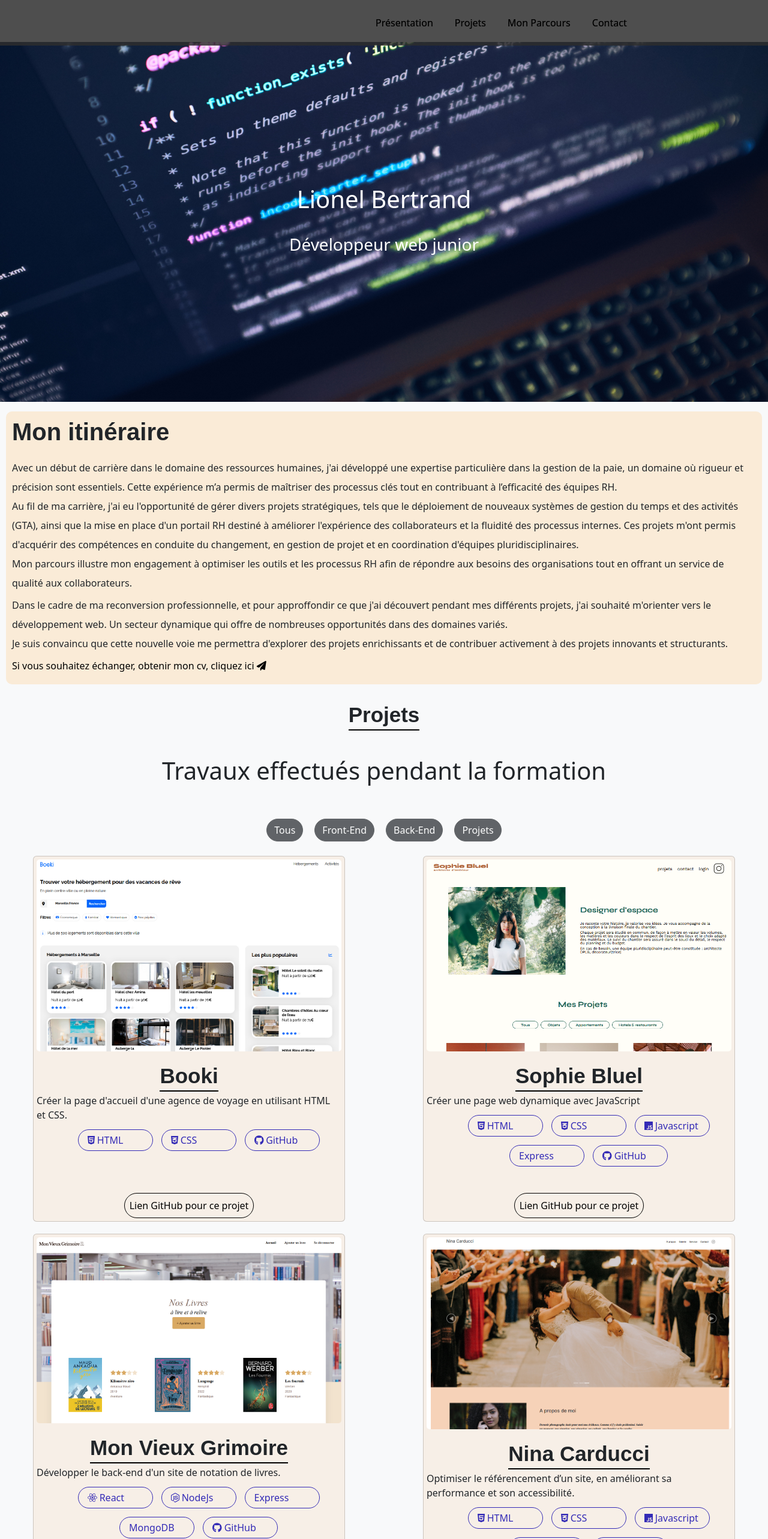
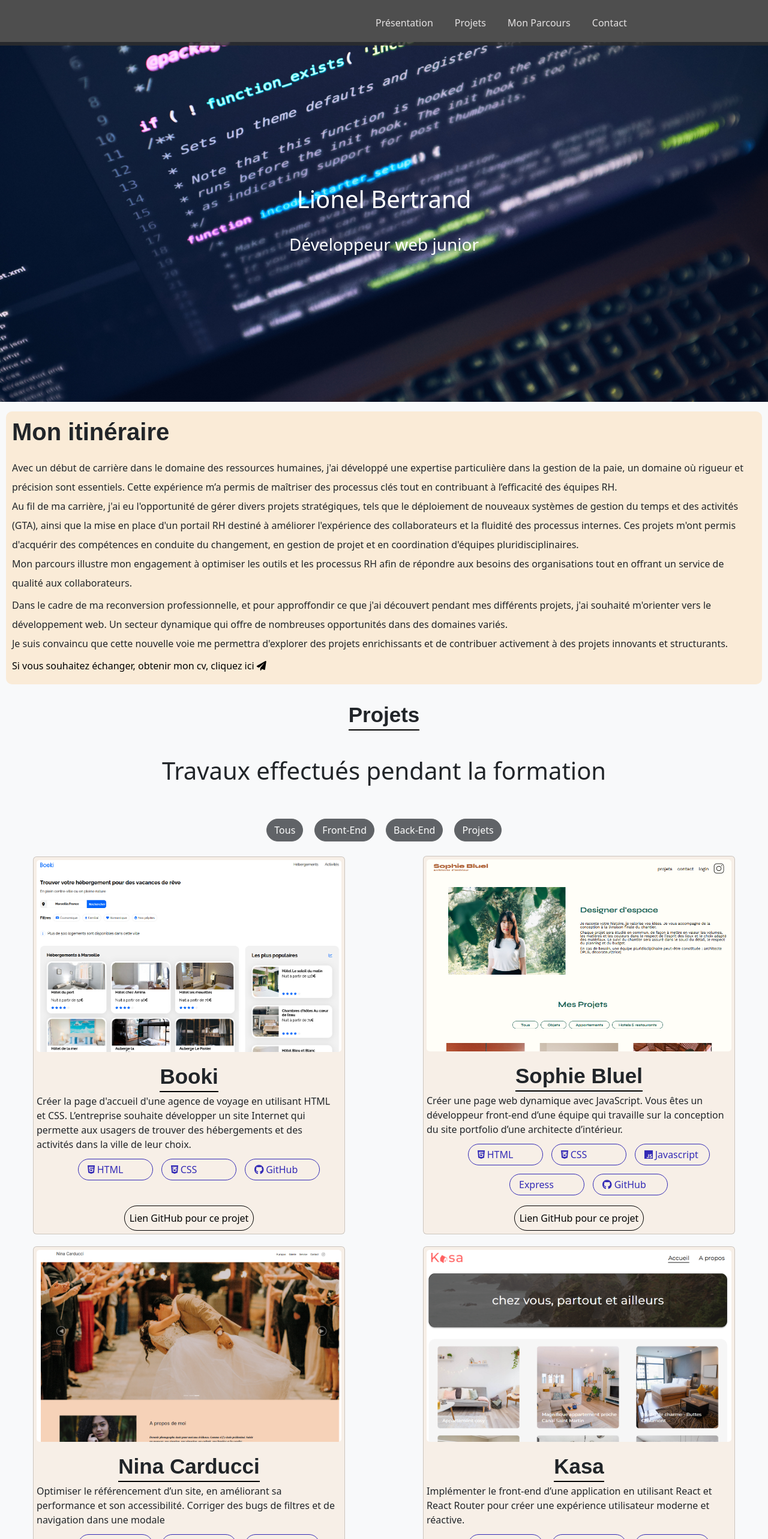
Before and after one commit to Lionel-hub29/Projet-8-Portfolio2, a React (Vite) app: page / in a window 1280 px wide. Shown: the top 2566 px of the page at 60% size. Built offline with nearby package versions, Linux system fonts and the light colour scheme.

Commit message:
correction

```diff
--- a/src/components/header/header.css
+++ b/src/components/header/header.css
@@ -18,7 +18,7 @@
 }
 
 .fixed-header nav ul li a {
-  color: rgb(0, 0, 0);
+  color: rgb(221, 219, 219);
   text-decoration: none;
 }
 
@@ -29,5 +29,49 @@ body {
 }
 
 .nav-link:hover {
-  color: white;
+  color: antiquewhite;
 }
+
+
+/*Menu burger */
+
+.custom-toggler {
+  display: flex;
+  flex-direction: column;
+  justify-content: space-between;
+  width: 30px;
+  height: 22px;
+}
+
+.custom-toggler span {
+  display: block;
+  height: 4px;
+  width: 100%;
+  background-color: black;
+  border-radius: 2px;
+  transition: all 0.3s ease-in-out;
+}
+
+.navbar-toggler.collapsed .custom-toggler span:nth-child(1) {
+  transform: translateY(0) rotate(0);
+}
+
+.navbar-toggler.collapsed .custom-toggler span:nth-child(2) {
+  opacity: 1;
+}
+
+.navbar-toggler.collapsed .custom-toggler span:nth-child(3) {
+  transform: translateY(0) rotate(0);
+}
+
+.navbar-toggler .custom-toggler span:nth-child(1) {
+  transform: translateY(9px) rotate(45deg);
+}
+
+.navbar-toggler .custom-toggler span:nth-child(2) {
+  opacity: 0;
+}
+
+.navbar-toggler .custom-toggler span:nth-child(3) {
+  transform: translateY(-9px) rotate(-45deg);
+}
--- a/src/components/header/header.jsx
+++ b/src/components/header/header.jsx
@@ -1,8 +1,19 @@
 import React from "react";
 import "./header.css";
 import { Link } from "react-router-dom";
+import { useState } from "react";
 
 function Header() {
+  const [isOpen, setIsOpen] = useState(false);
+
+  const toggleMenu = () => {
+    setIsOpen(!isOpen);
+  };
+
+  const handleNavLinkClick = () => {
+    setIsOpen(false); // Ferme le menu après un clic sur un lien
+  };
+
   return (
     <div className="header">
       <div className="fixed-header">
@@ -13,37 +24,58 @@ function Header() {
             <div className="container-fluid">
               {/* Bouton du menu burger */}
               <button
-                className="navbar-toggler"
+                className={`navbar-toggler ${isOpen ? "" : "collapsed"}`}
                 type="button"
-                data-bs-toggle="collapse"
-                data-bs-target="#navbarNav"
-                aria-controls="navbarNav"
-                aria-expanded="false"
+                onClick={toggleMenu}
+                aria-expanded={isOpen}
                 aria-label="Toggle navigation"
               >
-                <span className="navbar-toggler-icon"></span>
+                <div className="custom-toggler">
+                  <span></span>
+                  <span></span>
+                  <span></span>
+                </div>
               </button>
 
               {/* Menu */}
-              <div className="collapse navbar-collapse" id="navbarNav">
+              <div
+                className={`collapse navbar-collapse ${isOpen ? "show" : ""}`}
+                id="navbarNav"
+              >
                 <ul className="navbar-nav">
                   <li className="nav-item">
-                    <Link className="nav-link" to="/#presentation">
+                    <Link
+                      className="nav-link"
+                      to="/#presentation"
+                      onClick={handleNavLinkClick}
+                    >
                       Présentation
                     </Link>
                   </li>
                   <li className="nav-item">
-                    <Link className="nav-link" to="/#projets">
+                    <Link
+                      className="nav-link"
+                      to="/#projets"
+                      onClick={handleNavLinkClick}
+                    >
                       Projets
                     </Link>
                   </li>
                   <li className="nav-item">
-                    <Link className="nav-link" to="/parcours">
+                    <Link
+                      className="nav-link"
+                      to="/parcours"
+                      onClick={handleNavLinkClick}
+                    >
                       Mon Parcours
                     </Link>
                   </li>
                   <li className="nav-item">
-                    <Link className="nav-link" to="/#contact">
+                    <Link
+                      className="nav-link"
+                      to="/#contact"
+                      onClick={handleNavLinkClick}
+                    >
                       Contact
                     </Link>
                   </li>
--- a/src/components/portfolio/portfolio.css
+++ b/src/components/portfolio/portfolio.css
@@ -61,7 +61,7 @@ ul {
     background-color: rgb(247, 239, 231);
     height: 100%;
     max-height: auto;
-    min-height: 610px;
+    min-height: 630px;
 }
 
 .portfolio-text-formation {
--- a/src/components/portfolio/portfolio.jsx
+++ b/src/components/portfolio/portfolio.jsx
@@ -39,7 +39,7 @@ const Portfolio = () => {
       title: "Booki",
       category: "front-end",
       description:
-        "Créer la page d'accueil d'une agence de voyage en utilisant HTML et CSS.",
+        "Créer la page d'accueil d'une agence de voyage en utilisant HTML et CSS. L’entreprise souhaite développer un site Internet qui permette aux usagers de trouver des hébergements et des activités dans la ville de leur choix.",
       imgSrc: Booki,
       tags: ["HTML", "CSS", "GitHub"],
       githubLink: "https://github.com/Lionel-hub29/Projet-2",
@@ -47,24 +47,18 @@ const Portfolio = () => {
     {
       title: "Sophie Bluel",
       category: "front-end",
-      description: "Créer une page web dynamique avec JavaScript",
+      description:
+        "Créer une page web dynamique avec JavaScript. Vous êtes un développeur front-end d’une équipe qui travaille sur la conception du site portfolio d’une architecte d’intérieur.",
       imgSrc: Bluel,
       tags: ["HTML", "CSS", "Javascript", "Express", "GitHub"],
       githubLink: "https://github.com/Lionel-hub29/Projet-3-Sophie-Bluel",
     },
-    {
-      title: "Mon Vieux Grimoire",
-      category: "back-end",
-      description: "Développer le back-end d'un site de notation de livres.",
-      imgSrc: Grimoire,
-      tags: ["React", "NodeJs", "Express", "MongoDB", "GitHub"],
-      githubLink: "https://github.com/Lionel-hub29/P6-Mon-vieux-Grimoire",
-    },
+
     {
       title: "Nina Carducci",
       category: "front-end",
       description:
-        "Optimiser le référencement d’un site, en améliorant sa performance et son accessibilité.",
+        "Optimiser le référencement d’un site, en améliorant sa performance et son accessibilité. Corriger des bugs de filtres et de navigation dans une modale",
       imgSrc: Carducci,
       tags: ["HTML", "CSS", "Javascript", "Express", "GitHub"],
       githubLink: "https://github.com/Lionel-hub29/Projet-4-Nina-Carducci",
@@ -79,6 +73,16 @@ const Portfolio = () => {
       githubLink: "https://github.com/Lionel-hub29/Projet_5_Kasa",
     },
     {
+      title: "Mon Vieux Grimoire",
+      category: "back-end",
+      description:
+        "Développer le back-end d'un site de notation de livres. Vous êtes développeur back-end et vous travaillez avec Kévin, un développeur front-end plus expérimenté que vous. ",
+      imgSrc: Grimoire,
+      tags: ["React", "NodeJs", "Express", "MongoDB", "GitHub"],
+      githubLink: "https://github.com/Lionel-hub29/P6-Mon-vieux-Grimoire",
+    },
+
+    {
       title: "Qwenta",
       category: "projet",
       description:
@@ -90,7 +94,7 @@ const Portfolio = () => {
     {
       title: "Portfolio",
       category: "front-end",
-      description: "Création de votre propre portfolio de développeur.",
+      description: "Création de votre propre portfolio de développeur web.",
       imgSrc: Pres,
       tags: ["React", "NodeJs", "GitHub", "Bootstrap"],
       githubLink: "https://github.com/Lionel-hub29/Projet-8-Portfolio",
```
